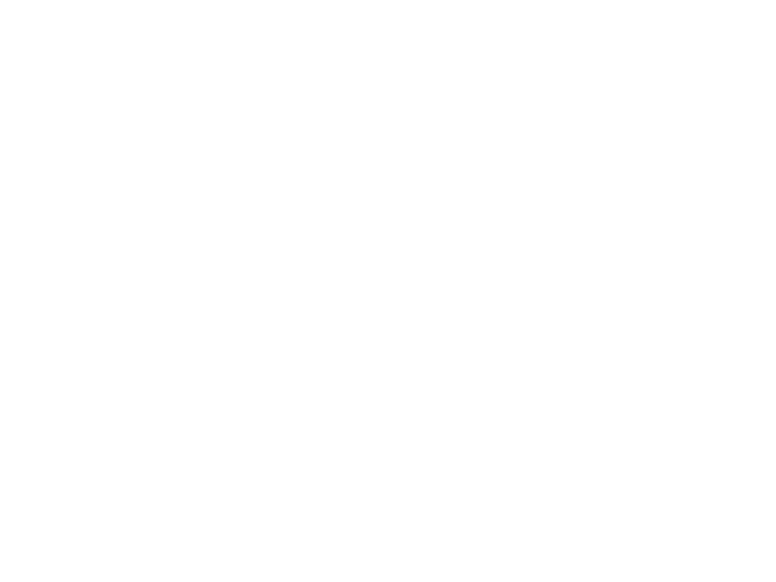
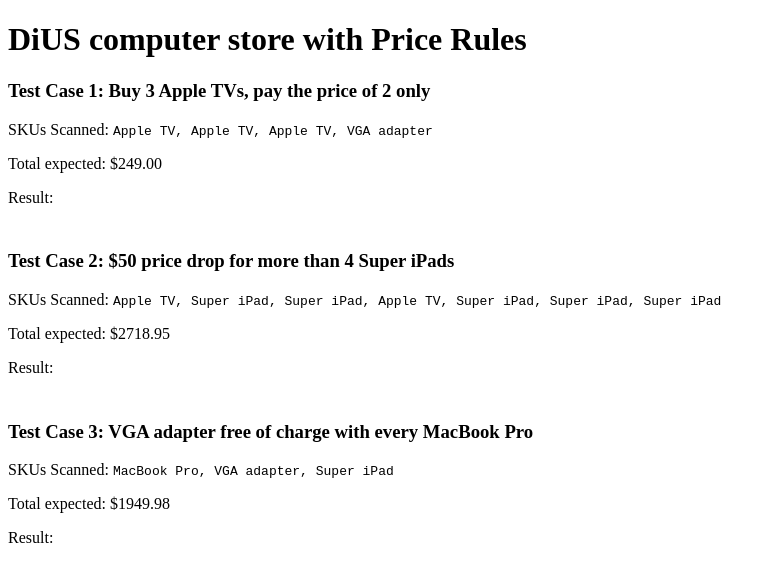
Before and after one commit to manojalwisnz/checkout, a plain HTML site: page index.html in a window 1280 px wide. Shown: the whole page, without its empty margins (0-776 px from the left). Drawn offline with Linux system fonts and the light colour scheme.

Commit message:
test cases result frontend view

```diff
--- a/index.html
+++ b/index.html
@@ -5,5 +5,30 @@
 </head>
 <body>
 
+<h1>DiUS computer store with Price Rules</h1>
+
+<div style="padding-bottom: 25px;">
+    <h3>Test Case 1: Buy 3 Apple TVs, pay the price of 2 only</h3>
+    <p>SKUs Scanned: <code>Apple TV, Apple TV, Apple TV, VGA adapter</code></p>
+    <p>Total expected: $249.00</p>
+       Result: <b style="display: inline;" id="test1" > </b>
+</div>
+
+<div style="padding-bottom: 25px;">
+    <h3>Test Case 2: $50 price drop for more than 4 Super iPads </h3>
+    <p>SKUs Scanned: <code>Apple TV, Super iPad, Super iPad, Apple TV, Super iPad, Super iPad, Super iPad</code> </p>
+    <p>Total expected: $2718.95</p>
+       Result: <b style="display: inline;" id="test2" > </b>
+</div>
+
+<div style="padding-bottom: 25px;">
+    <h3>Test Case 3: VGA adapter free of charge with every MacBook Pro </h3>
+    <p>SKUs Scanned: <code>MacBook Pro, VGA adapter, Super iPad</code> </p>
+    <p>Total expected: $1949.98</p>
+       Result: <b style="display: inline;" id="test3" > </b>
+</div>
+
+
+
 </body>
 </html>
```
